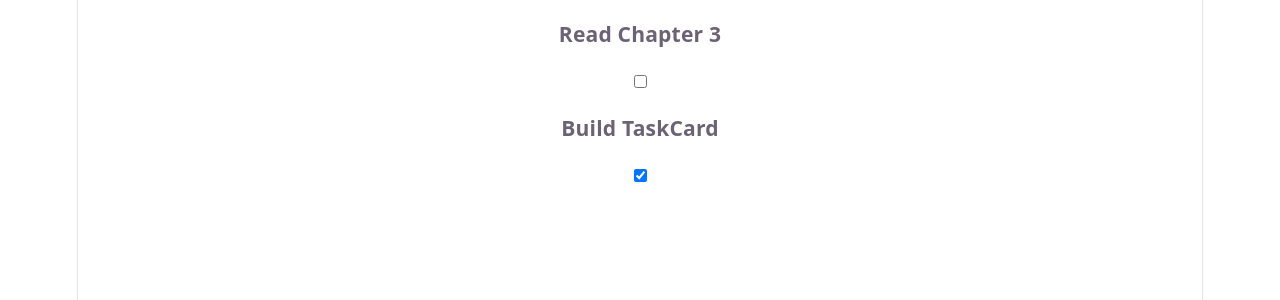
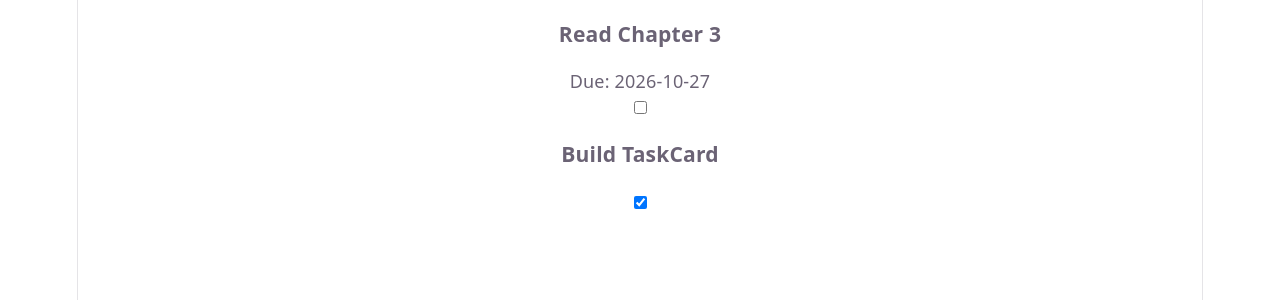
Before and after one commit to Big-Zool/sfwe475-lab3-2103060186, a React (Vite) app in the folder task-board/: page / in a window 1280 px wide. Shown: the top 300 px of the page. Built offline with nearby package versions, Linux system fonts and the light colour scheme.

Commit message:
feat: show optional due date on TaskCard

```diff
--- a/task-board/src/App.tsx
+++ b/task-board/src/App.tsx
@@ -3,7 +3,7 @@ import TaskCard from "./TaskCard";
 function App() {
   return (
     <>
-      <TaskCard title="Read Chapter 3" done={false} />
+      <TaskCard title="Read Chapter 3" done={false} dueDate="2026-10-27" />
       <TaskCard title="Build TaskCard" done={true} />
     </>
   );
--- a/task-board/src/TaskCard.tsx
+++ b/task-board/src/TaskCard.tsx
@@ -1,14 +1,15 @@
 import { useState } from "react";
 import type { Task } from "./schemas";
 
-type TaskCardProps = Pick<Task, "title" | "done">;
+type TaskCardProps = Pick<Task, "title" | "done" | "dueDate">;
 
-function TaskCard({ title, done: initialDone }: TaskCardProps) {
+function TaskCard({ title, done: initialDone, dueDate }: TaskCardProps) {
   const [done, setDone] = useState(initialDone);
 
   return (
     <div className="task-card">
       <h3>{title}</h3>
+      {dueDate && <p>Due: {dueDate}</p>}
       <input
         type="checkbox"
         checked={done}
```
